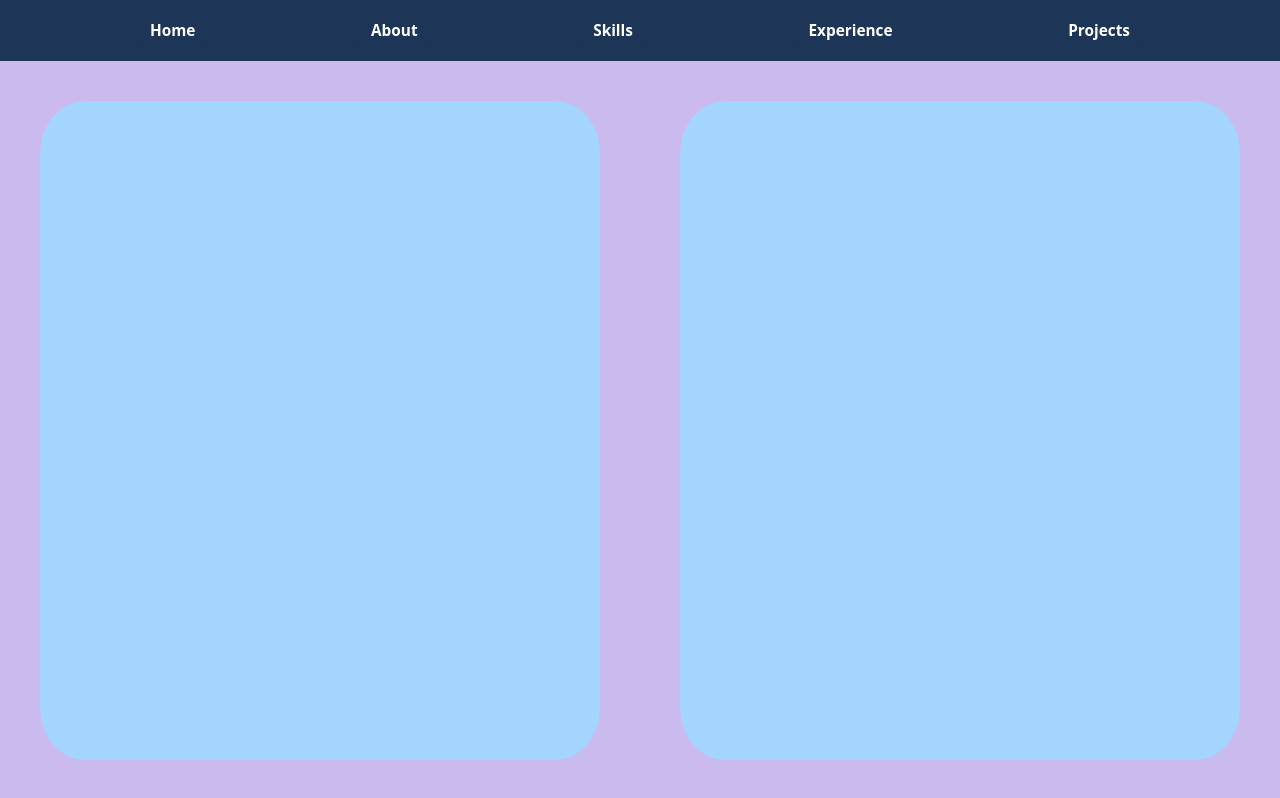
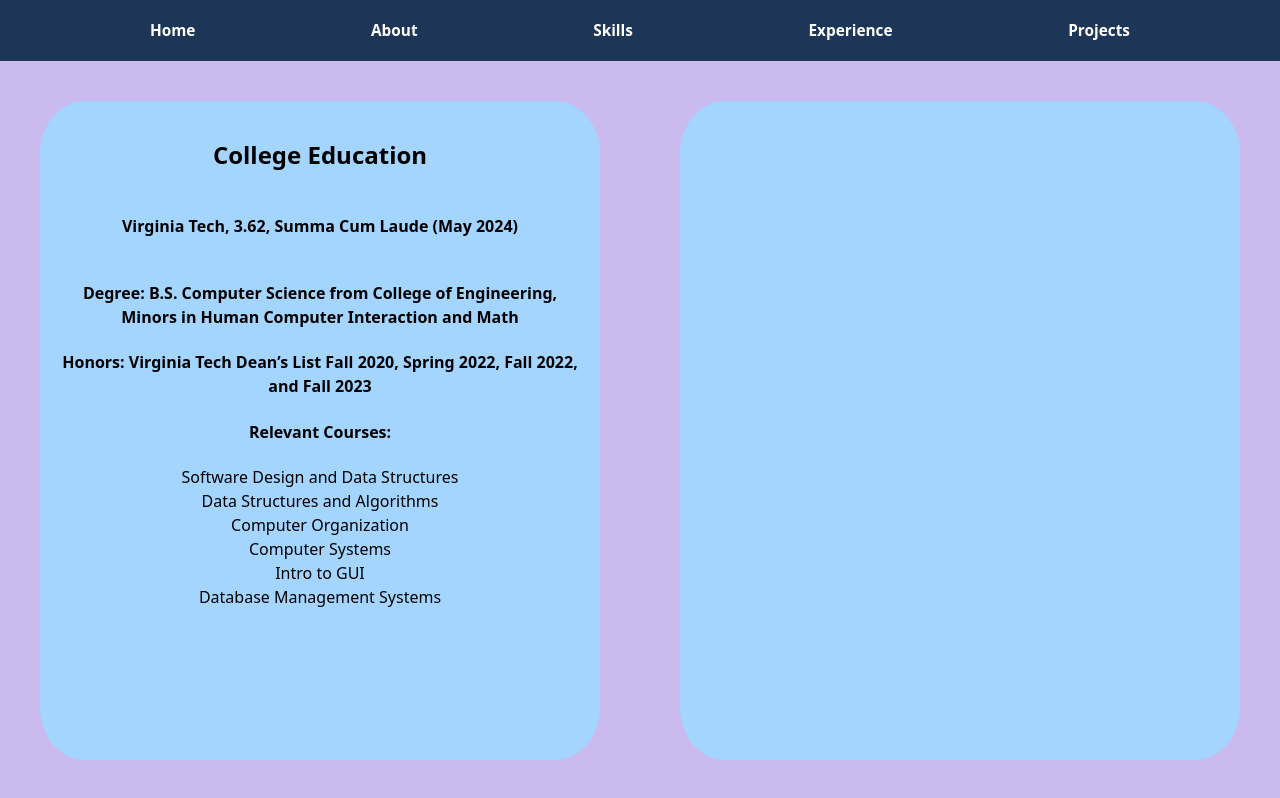
Before and after one commit to Rowan248/personal-website, a React (Vite) app: page /about in a window 1280 px wide. Built offline with nearby package versions, Linux system fonts and the light colour scheme.

Commit message:
Started work on about education section

```diff
--- a/src/Styling/About.css
+++ b/src/Styling/About.css
@@ -1,4 +1,4 @@
-.about {
+.about-page {
     background-color: #CBBAED;
     width: 100vw;
     height: 100vh;
@@ -21,3 +21,12 @@
     border-color: aqua;
     color: black;
 }
+
+.college-info {
+    text-align: center;
+}
+
+.college-start {
+    display: inline-block;
+    margin: 0;
+}
--- /dev/null
+++ b/src/assets/mydata/education.json
@@ -0,0 +1,29 @@
+{
+    "college": {
+        "Title": "College Education",
+        "School": "Virginia Tech",
+        "Degree": "B.S. Computer Science from College of Engineering, Minors in Human Computer Interaction and Math",
+        "GradDate": "May 2024",
+        "GPA": "3.62, Summa Cum Laude",
+        "Honors": "Virginia Tech Dean’s List Fall 2020, Spring 2022, Fall 2022, and Fall 2023",
+        "Courses": [
+            "Software Design and Data Structures",
+            "Data Structures and Algorithms",
+            "Computer Organization",
+            "Computer Systems",
+            "Intro to GUI",
+            "Database Management Systems"
+        ]
+    },
+    "highSchool": {
+        "Title": "High School Education",
+        "School": "Thomas A. Edison High School",
+        "Degree": "Advanced Degree",
+        "GradDate": "May 2020",
+        "GPA": "4.323",
+        "Honors": "All A Honor Roll Every Quarter, 2019 Fairfax County Regional Science Fair",
+        "Courses": [
+            "Programming"
+        ]
+    }
+}
--- a/src/components/About.jsx
+++ b/src/components/About.jsx
@@ -1,9 +1,38 @@
 import '../Styling/About.css';
+import { useState, useEffect } from 'react';
+import education from '../assets/mydata/education.json';
 
 function About() {
+
+  const [college, setCollege] = useState({});
+  const [collegeCourses, setCollegeCourses] = useState([]);
+  const [highSchool, setHighSchool] = useState({});
+
+  useEffect(() => {
+    setCollege(education.college);
+    setCollegeCourses(education.college.Courses)
+    setHighSchool(education.highSchool);
+  }, []);
+
+  console.log(college)
+
   return (
-    <div className="about">
-      <div className='about-layout education'></div>
+    <div className="about-page">
+      <div className='about-layout education'>
+        <div className='college-info'>
+          {/* group together, diplay inline block */}
+          <h2>{college.Title}</h2>
+          <div className='college-start'>
+            <h4>{college.School}, {college.GPA} ({college.GradDate})</h4>
+          </div>
+          <h4>Degree: {college.Degree}</h4>
+          <h4>Honors: {college.Honors}</h4>
+          <h4>Relevant Courses:</h4>
+          {collegeCourses.map((csClass) =>
+            <div key={csClass}>{csClass}</div>)}
+        </div>
+        <div className='HS-info'></div>
+      </div>
       <div className='about-layout other-about'></div>
     </div>
   );
```
